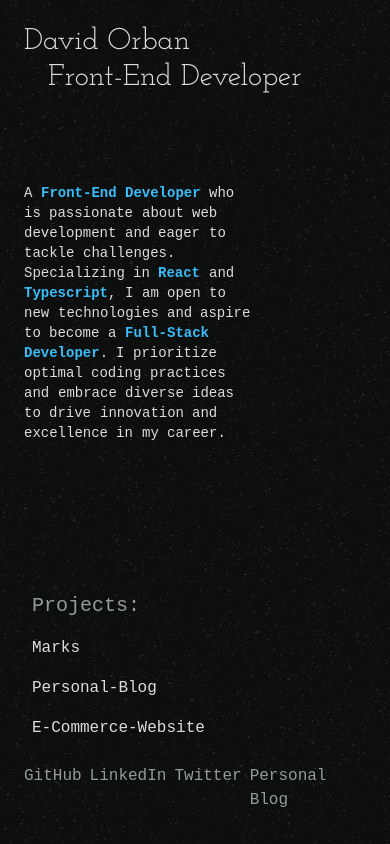
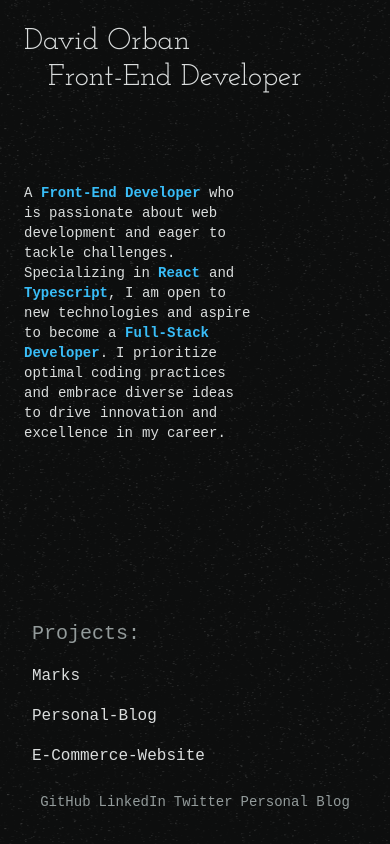
Before and after one commit to DxVxDOD/Portfolio_Website, a React (Vite) app: page / in a window 390 px wide. Built offline with nearby package versions, Linux system fonts and the light colour scheme.

Commit message:
accidentally broke iphone se

```diff
--- a/src/App.tsx
+++ b/src/App.tsx
@@ -33,9 +33,9 @@ function App() {
         </>
       )}
       {!mediaQuery && (
-        <section className={"flex h-[80%] justify-between flex-col gap-16"}>
+        <section className={"flex h-[80%] justify-between flex-col sm:gap-16"}>
           <About />
-          <aside className="flex flex-col gap-4">
+          <aside className="flex flex-col gap-4 ">
             <Projects />
             <SocialLinks />
           </aside>
--- a/src/components/SocialLinks.tsx
+++ b/src/components/SocialLinks.tsx
@@ -4,7 +4,7 @@ export default function SocialLinks() {
   return (
     <nav
       className={
-        "flex text-md gap-2 h-fit z-20 justify-center xl:gap-4 xl:justify-end xl:p-4 xl:h-fit text-[#939b9b] "
+        "flex text-sm md:text-lg gap-2 h-fit z-20 justify-center xl:gap-4 xl:justify-end xl:p-4 xl:h-fit text-[#939b9b] "
       }
     >
       <SocialLink title={"GitHub"} href={"https://github.com/DxVxDOD"} />
```
